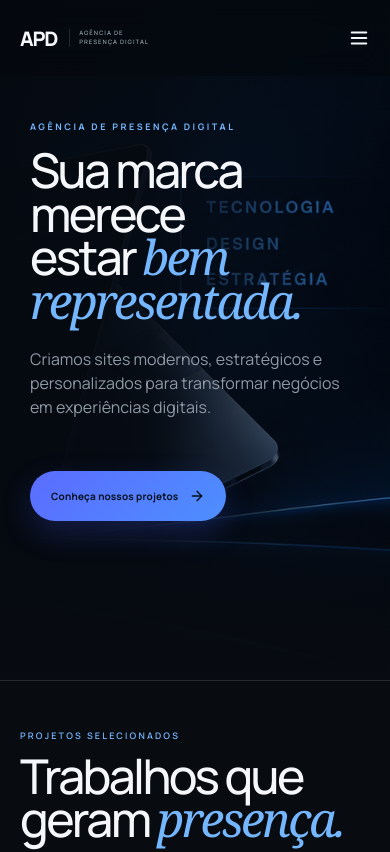
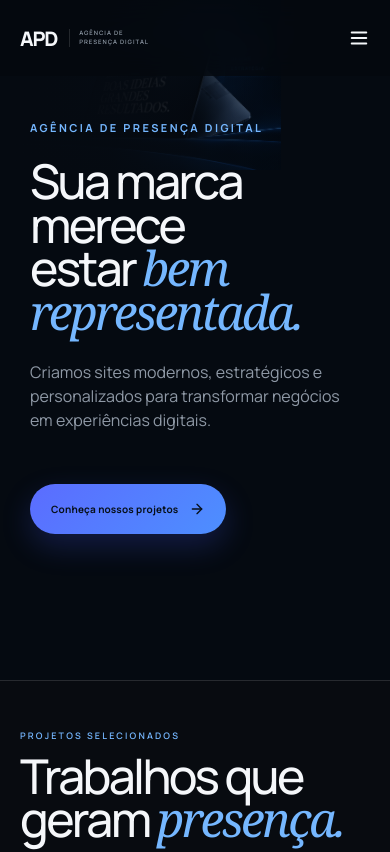
Before and after one commit to avanegm/apd-portfolio, a React (Vite) app: page / in a window 390 px wide. Shown: the top 852 px of the page. Built offline with nearby package versions, Linux system fonts and the light colour scheme.

Commit message:
Ajustes finais APD_4

```diff
--- a/src/App.tsx
+++ b/src/App.tsx
@@ -484,7 +484,6 @@ function App() {
             Sua marca merece estar bem representada.
           </span>
 
-          <span>Sorocaba · SP</span>
         </div>
 
 
--- a/src/styles.css
+++ b/src/styles.css
@@ -3774,9 +3774,7 @@ button {
 }
 
 /* =========================================
-   HERO MOBILE — CORREÇÃO DEFINITIVA
-   A imagem fica somente como elemento visual
-   no lado direito, sem o texto embutido aparecer.
+   HERO MOBILE — COMPOSIÇÃO FINAL
    ========================================= */
 
 @media (max-width: 700px) {
@@ -3793,79 +3791,131 @@ button {
 
     overflow: hidden !important;
 
-    background-color: #050a11 !important;
-
-    /*
-      A imagem original é horizontal e já possui
-      textos dentro dela.
-      Jogamos a imagem totalmente para a direita,
-      mostrando praticamente só o notebook.
-    */
+    background: #050a11 !important;
+  }
+
+  /* =========================================
+     IMAGEM — SOMENTE NO LADO DIREITO
+     ========================================= */
+
+  .hero::after {
+    content: "" !important;
+
+    position: absolute !important;
+
+    top: 0 !important;
+    right: -18% !important;
+    bottom: 0 !important;
+
+    width: 72% !important;
+
+    z-index: 1 !important;
+
     background-image: url("/images/hero-devices.png") !important;
     background-repeat: no-repeat !important;
-    background-size: auto 115% !important;
+
+    /*
+      Aumentamos bastante a imagem para que
+      o conteúdo indesejado da arte fique fora
+      da área visível.
+    */
+    background-size: auto 125% !important;
     background-position: right center !important;
-  }
-
-  /*
-    Escurece principalmente o lado esquerdo,
-    onde fica o texto real do site.
-  */
+
+    opacity: .9 !important;
+
+    pointer-events: none !important;
+  }
+
+  /* =========================================
+     GRADIENTE — ESCONDE A PARTE ESQUERDA
+     ========================================= */
+
   .hero::before {
     content: "" !important;
+
     position: absolute !important;
     inset: 0 !important;
-    z-index: 1 !important;
+
+    z-index: 2 !important;
 
     background:
       linear-gradient(
         90deg,
-        rgba(5, 10, 17, 1) 0%,
-        rgba(5, 10, 17, .94) 38%,
-        rgba(5, 10, 17, .60) 65%,
-        rgba(5, 10, 17, .18) 100%
+        #050a11 0%,
+        rgba(5,10,17,.98) 28%,
+        rgba(5,10,17,.88) 46%,
+        rgba(5,10,17,.48) 67%,
+        rgba(5,10,17,.08) 100%
       ),
       linear-gradient(
         180deg,
-        rgba(5, 10, 17, .10) 0%,
-        rgba(5, 10, 17, .25) 70%,
-        rgba(5, 10, 17, 1) 100%
+        rgba(5,10,17,.05) 0%,
+        rgba(5,10,17,.10) 55%,
+        #050a11 100%
       ) !important;
 
     opacity: 1 !important;
+
     pointer-events: none !important;
   }
 
-  /*
-    Conteúdo verdadeiro do site fica acima da imagem.
-  */
+  /* =========================================
+     CONTEÚDO
+     ========================================= */
+
   .hero-content,
   .hero-copy {
     position: relative !important;
-    z-index: 3 !important;
+
+    z-index: 5 !important;
 
     width: 100% !important;
     max-width: 360px !important;
   }
 
+  /* Eyebrow */
+
+  .hero-content .eyebrow,
+  .hero-copy .eyebrow {
+    margin-bottom: 24px !important;
+
+    font-size: 11px !important;
+    letter-spacing: .22em !important;
+  }
+
+  /* Título */
+
   .hero h1 {
     max-width: 360px !important;
 
+    margin: 0 !important;
+
     font-size: clamp(3rem, 12vw, 4rem) !important;
+
     line-height: .91 !important;
+
     letter-spacing: -.055em !important;
   }
 
+  /* Texto */
+
   .hero p {
-    max-width: 330px !important;
-
-    margin-top: 24px !important;
+    max-width: 340px !important;
+
+    margin-top: 26px !important;
 
     font-size: 16px !important;
+
     line-height: 1.5 !important;
   }
+
+  /* Botão */
 
   .hero .button {
     margin-top: 30px !important;
-  }
-}
+
+    position: relative !important;
+    z-index: 6 !important;
+  }
+}
```
